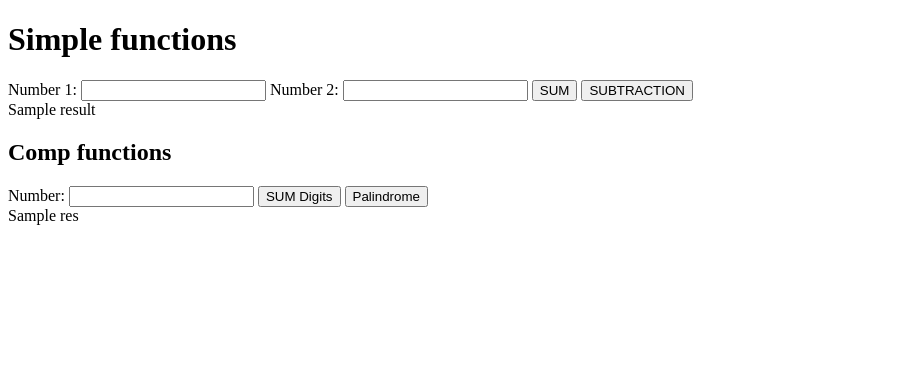
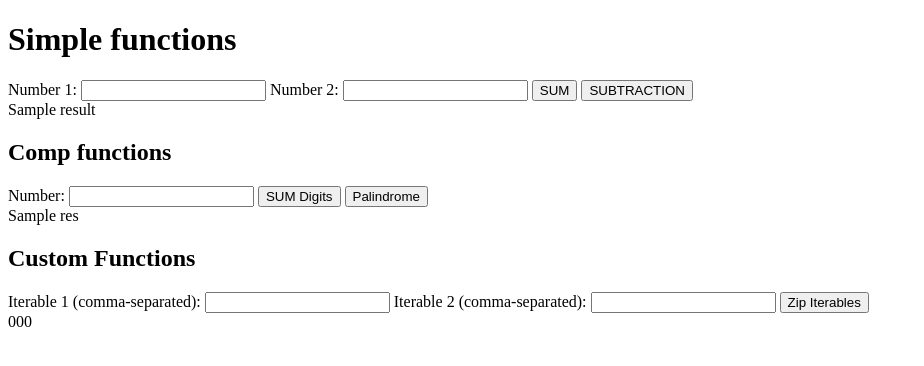
Before and after one commit to yaacovk10/Class_lab_yaacov, a Flask app: template templates/index.html in a window 1280 px wide. Shown: the top 366 px of the page, without its empty margins (0-924 px from the left). Run offline with Flask 3, Linux system fonts and the light colour scheme; the template is opened without the code that fills it: most values are stand-ins (such as "Sample title", 1, 10 or a date in 2020).

Commit message:
add implementation of zip function in app and index.html

```diff
--- a/app.py
+++ b/app.py
@@ -57,7 +57,19 @@
     except Exception as e:
         return render_template("index.html", res=f"Error: {str(e)}", check_enabled=False)
 
+@app.route("/zip", methods=["POST"])
+def zip_iterables():
+    try:
+        iter1 = request.form.get('iter1').split(',')
+        iter2 = request.form.get('iter2').split(',')
 
+        # Call the myzip function
+        result = myzip(iter1, iter2)
+
+        return render_template("index.html", zip_result=f"Zip Result: {result}")
+
+    except Exception as e:
+        return render_template("index.html", zip_result=f"Error: {str(e)}")
 
 
 if __name__ == "__main__":
--- a/templates/index.html
+++ b/templates/index.html
@@ -29,6 +29,15 @@
     </form>
     <div id="chek">{{ res }}</div>
 
+    <h2>Custom Functions</h2>
+    <form action="/zip" method="post">
+        <label for="iter1">Iterable 1 (comma-separated):</label>
+        <input type="text" id="iter1" name="iter1">
+        <label for="iter2">Iterable 2 (comma-separated):</label>
+        <input type="text" id="iter2" name="iter2">
+        <button type="submit">Zip Iterables</button>
+    </form>
+    <div id="zip_result">{{ zip_result }}</div>
 </body>
 
 </html>
```
